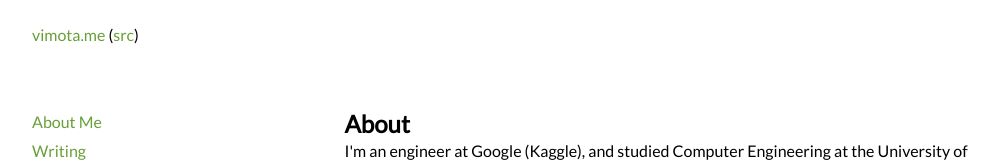
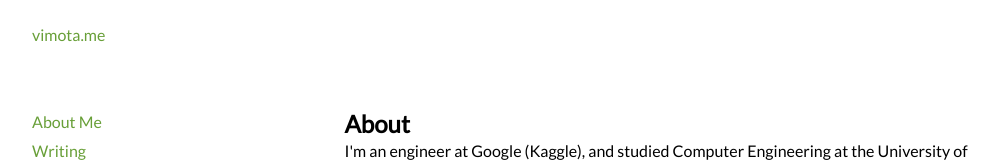
Before and after one commit to vimota/vimota, a Next.js app: page /about in a window 1280 px wide. Shown: the top 162 px of the page, without its empty margins (18-1016 px from the left). Built offline with nearby package versions, Linux system fonts and the light colour scheme.

Commit message:
Update page.tsx

```diff
--- a/components/page.tsx
+++ b/components/page.tsx
@@ -6,8 +6,6 @@ export default ({ children }) => {
     <div className="main">
       <div className="logo">
         <Link href="/"><a>vimota.me</a></Link>
-        {' '}
-        (<a href={`https://github.com/vimota/vimota`} target="_blank">src</a>)
       </div>
       <div className="flexcontainer">
         <nav>
```
